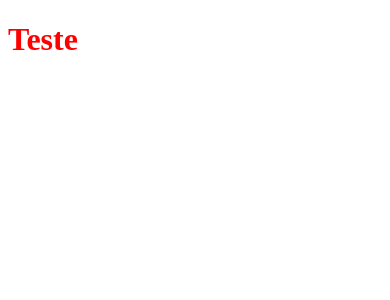
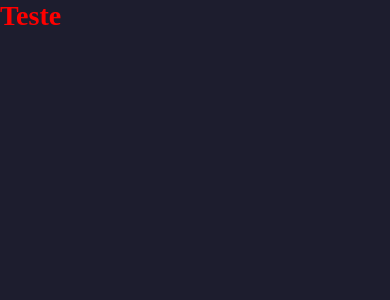
Before and after one commit to dezoliveira/frontend, a Next.js app: page / in a window 390 px wide. Shown: the top 300 px of the page. Built offline with nearby package versions, Linux system fonts and the light colour scheme.

Commit message:
feat: global styles e metadata

```diff
--- a/src/app/globals.scss
+++ b/src/app/globals.scss
@@ -0,0 +1,49 @@
+* {
+  margin: 0;
+  padding: 0;
+  box-sizing: border-box;
+  outline: 0;
+}
+
+:root {
+
+  --white: #fff;
+  --black: #000;
+
+  --dark-900: #101026;
+  --dark-700: #1d1d2e;
+
+  --gray-100: #8a8a8a;
+  --green-900: #3fffa3;
+  --red-900: #FF3f4b;
+
+}
+
+button {
+  cursor: pointer;
+}
+
+a {
+  color: inherit;
+  text-decoration: none;
+}
+
+body {
+  background: var(--dark-700);
+}
+
+body, input, textarea, select, button {
+  font: 400, 1rem sans-serif; // 16px
+}
+
+@media (max-width: 720px) {
+  html {
+    font-size: 87.5%; // 14px
+  }
+}
+
+@media (max-width: 1080px) {
+  html {
+    font-size: 87==93.75%; // 15px
+  }
+}
--- a/src/app/layout.tsx
+++ b/src/app/layout.tsx
@@ -13,8 +13,8 @@ const geistMono = Geist_Mono({
 });
 
 export const metadata: Metadata = {
-  title: "Create Next App",
-  description: "Generated by create next app",
+  title: "Pizzaria",
+  description: "A melhor pizzaria do Brasil",
 };
 
 export default function RootLayout({
```
